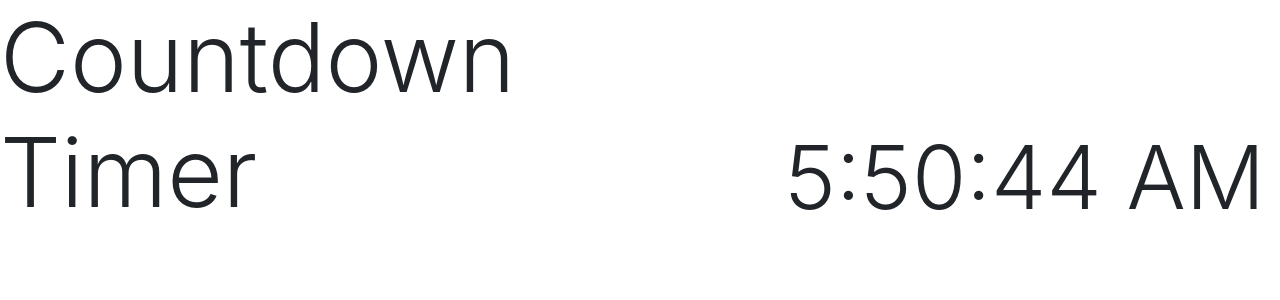
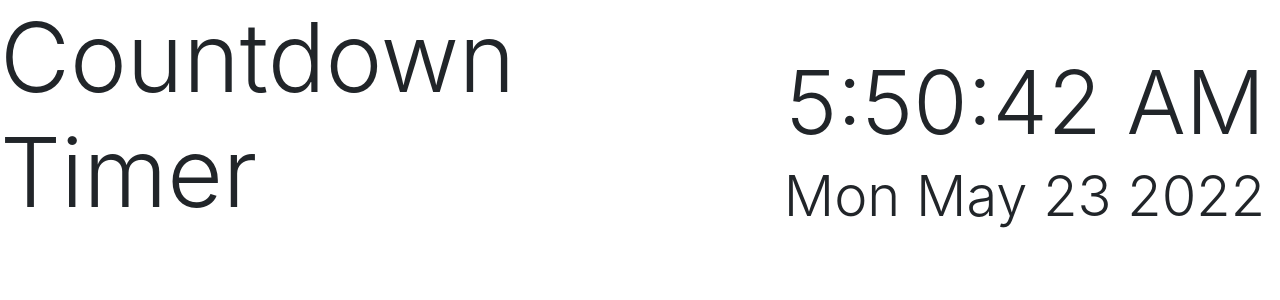
Before and after one commit to greytey/greytey.github.io, a React (Create React App) app in the folder countdown-timer-react/: page / in a window 1280 px wide. Shown: the top 300 px of the page. Built offline with nearby package versions, Linux system fonts and the light colour scheme.

Commit message:
style clock

```diff
--- a/countdown-timer-react/src/index.js
+++ b/countdown-timer-react/src/index.js
@@ -40,6 +40,7 @@ class Clock extends React.Component {
     return (
       <div>
         <h2 class="display-2">{this.state.date.toLocaleTimeString()}</h2>
+        <h6 class="display-4">{this.state.date.toDateString()}</h6>
       </div>
     );
   }
```
